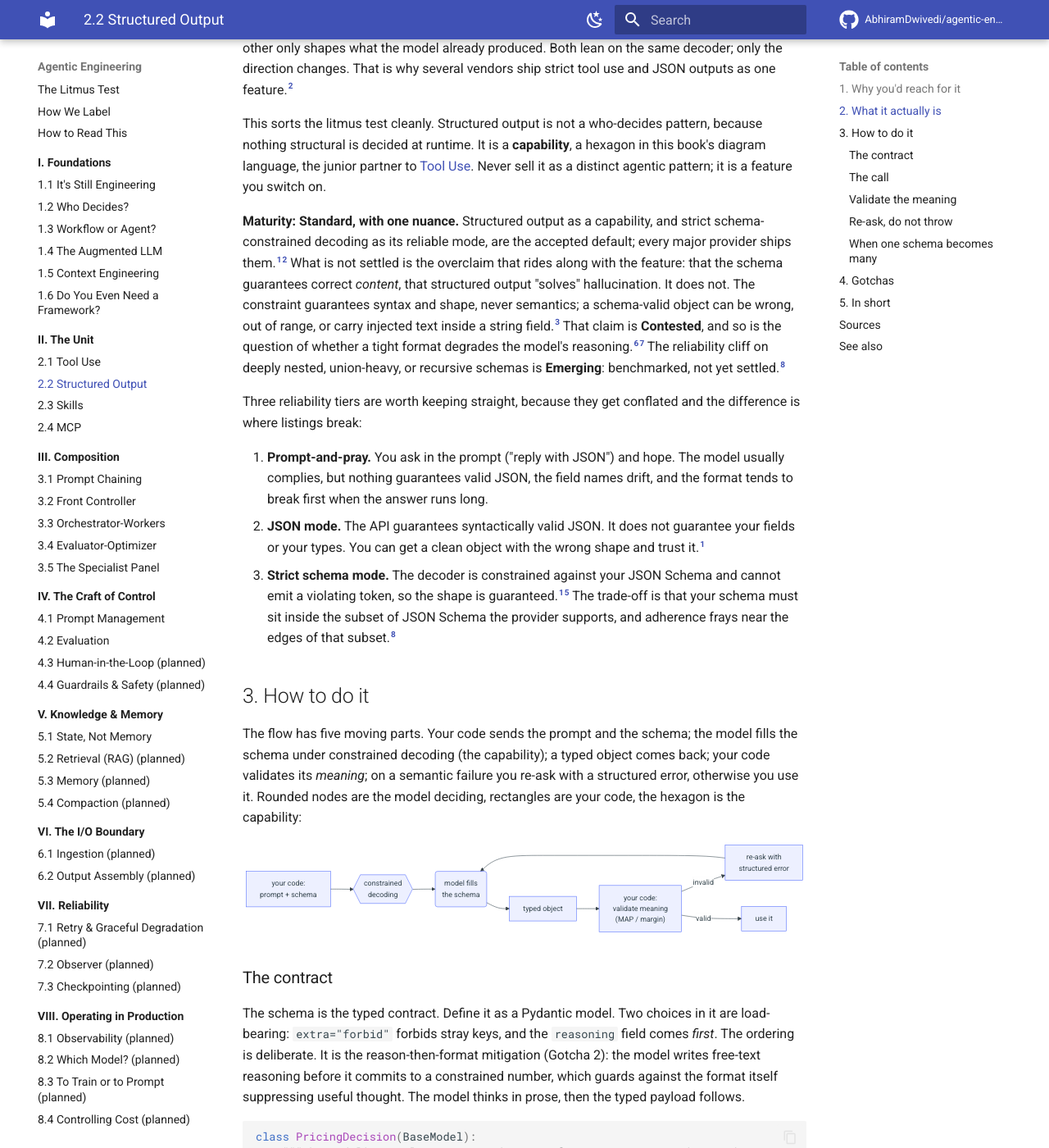
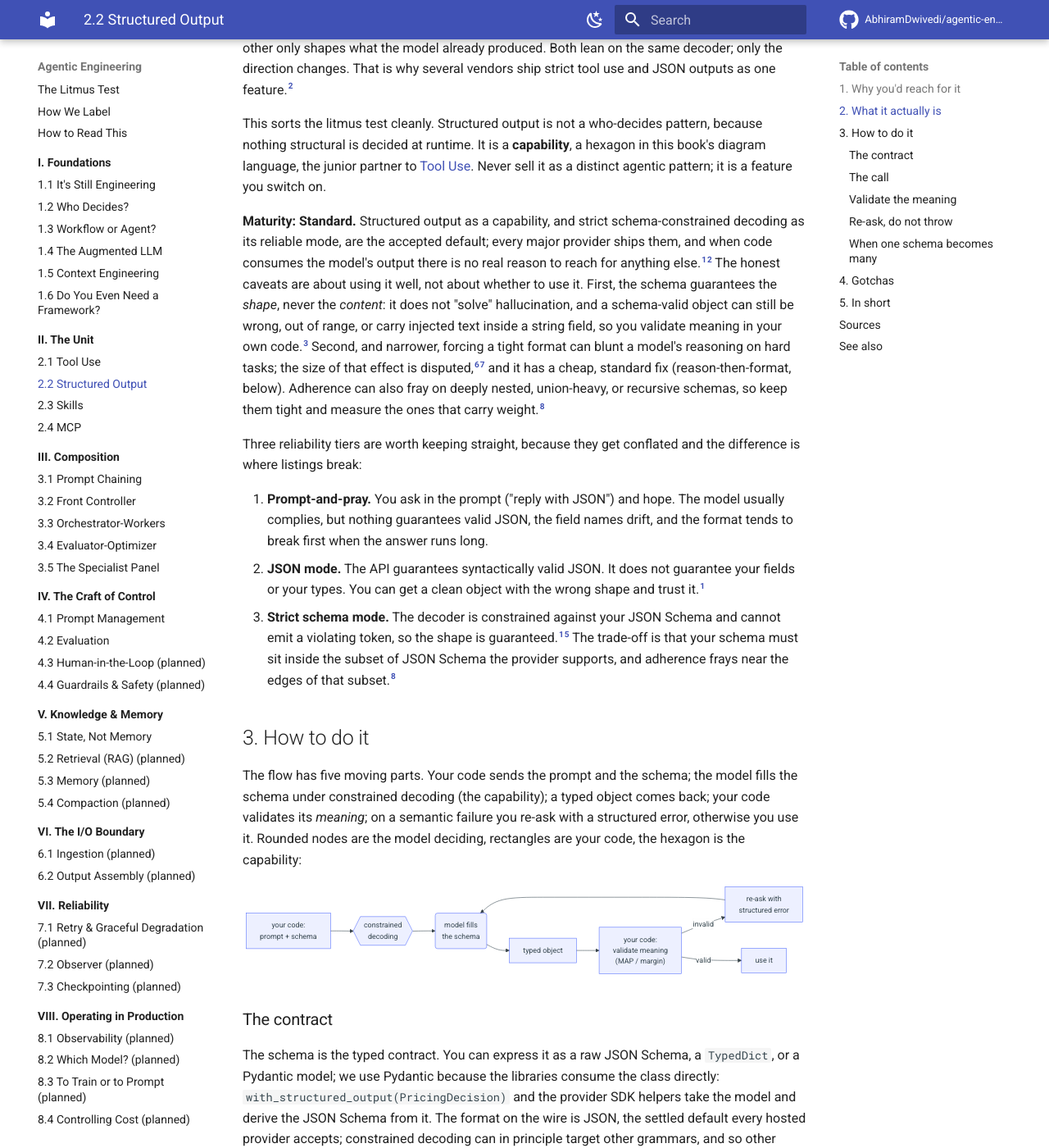
Before and after one commit to AbhiramDwivedi/agentic-engineering, an MkDocs documentation site: the page built from docs/the-unit/structured-output.md, in a window 1280 px wide and 1400 px high, scrolled down 1475 px. Shown: the whole window at 82% size. Built offline with MkDocs 1.6.1 and Material for MkDocs 9.7.7, drawn with Linux system fonts in a browser that asks for light colours; comment, search, counter and statistics services are not loaded; some of the changed text lies outside the part shown.

Commit message:
2.2: clean Standard verdict; add schema vehicles + JSON-default note
Lead with an unambiguous Standard verdict (no real reason to avoid structured output when code consumes the output); present shape-not-content and the reasoning-degradation debate as 'use it well' guidance, not adoption caveats. Add the schema vehicles (raw JSON Schema / TypedDict / Pydantic, Pydantic the default because libraries consume it directly) and the format point (JSON the settled default; constrained decoding can target other grammars) to How-to. Record the editorial decision in the coverage sign-off.

Co-Authored-By: Claude Opus 4.8 <noreply@anthropic.com>

````diff
--- a/docs/the-unit/structured-output.md
+++ b/docs/the-unit/structured-output.md
@@ -1,6 +1,6 @@
 # 2.2 Structured Output
 
-<small class="chapter-meta">**Maturity: Standard** (the capability and strict schema mode are the accepted default; "the schema guarantees correct content" is the contested overclaim) · *Who decides:* a capability, not a pattern · *Grounding:* research + companion repo · *Last reviewed:* 2026-06</small>
+<small class="chapter-meta">**Maturity: Standard** (the accepted default whenever code, not a person, consumes the model's output) · *Who decides:* a capability, not a pattern · *Grounding:* research + companion repo · *Last reviewed:* 2026-06</small>
 
 *The machine-checkable contract: a schema the model must fill, so its output is something your code can read instead of prose it has to parse.*
 
@@ -28,7 +28,7 @@ A schema is a typed contract you hand the model: the fields it must return, thei
 
 This sorts the litmus test cleanly. Structured output is not a who-decides pattern, because nothing structural is decided at runtime. It is a **capability**, a hexagon in this book's diagram language, the junior partner to [Tool Use](tool-use.md). Never sell it as a distinct agentic pattern; it is a feature you switch on.
 
-**Maturity: Standard, with one nuance.** Structured output as a capability, and strict schema-constrained decoding as its reliable mode, are the accepted default; every major provider ships them.[^openai][^anthropic] What is not settled is the overclaim that rides along with the feature: that the schema guarantees correct *content*, that structured output "solves" hallucination. It does not. The constraint guarantees syntax and shape, never semantics; a schema-valid object can be wrong, out of range, or carry injected text inside a string field.[^gemini] That claim is **Contested**, and so is the question of whether a tight format degrades the model's reasoning.[^tam][^dottxt] The reliability cliff on deeply nested, union-heavy, or recursive schemas is **Emerging**: benchmarked, not yet settled.[^jsonschemabench]
+**Maturity: Standard.** Structured output as a capability, and strict schema-constrained decoding as its reliable mode, are the accepted default; every major provider ships them, and when code consumes the model's output there is no real reason to reach for anything else.[^openai][^anthropic] The honest caveats are about using it well, not about whether to use it. First, the schema guarantees the *shape*, never the *content*: it does not "solve" hallucination, and a schema-valid object can still be wrong, out of range, or carry injected text inside a string field, so you validate meaning in your own code.[^gemini] Second, and narrower, forcing a tight format can blunt a model's reasoning on hard tasks; the size of that effect is disputed,[^tam][^dottxt] and it has a cheap, standard fix (reason-then-format, below). Adherence can also fray on deeply nested, union-heavy, or recursive schemas, so keep them tight and measure the ones that carry weight.[^jsonschemabench]
 
 Three reliability tiers are worth keeping straight, because they get conflated and the difference is where listings break:
 
@@ -53,7 +53,7 @@ flowchart LR
 
 ### The contract
 
-The schema is the typed contract. Define it as a Pydantic model. Two choices in it are load-bearing: `extra="forbid"` forbids stray keys, and the `reasoning` field comes *first*. The ordering is deliberate. It is the reason-then-format mitigation (Gotcha 2): the model writes free-text reasoning before it commits to a constrained number, which guards against the format itself suppressing useful thought. The model thinks in prose, then the typed payload follows.
+The schema is the typed contract. You can express it as a raw JSON Schema, a `TypedDict`, or a Pydantic model; we use Pydantic because the libraries consume the class directly: `with_structured_output(PricingDecision)` and the provider SDK helpers take the model and derive the JSON Schema from it. The format on the wire is JSON, the settled default every hosted provider accepts; constrained decoding can in principle target other grammars, and so other formats like YAML or XML, but JSON Schema is what you reach for in practice.[^outlines][^xgrammar] Two choices in the model are load-bearing: `extra="forbid"` forbids stray keys, and the `reasoning` field comes *first*. The ordering is deliberate. It is the reason-then-format mitigation (Gotcha 2): the model writes free-text reasoning before it commits to a constrained number, which guards against the format itself suppressing useful thought. The model thinks in prose, then the typed payload follows.
 
 ```python
 class PricingDecision(BaseModel):
@@ -323,7 +323,7 @@ A single flat schema like `PricingDecision` is the easy case. Production schemas
 
 1. **JSON mode is not structured output.** JSON mode guarantees valid JSON, not the field names or the types you asked for; only strict schema mode constrains the decoder to your shape.[^openai] Reaching for JSON mode and trusting the result is how you get a syntactically clean object with the wrong fields, parsed without complaint and acted on.
 
-2. **Format constraint may suppress reasoning.** There is a real finding that forcing a tight output format can degrade a model's reasoning compared with letting it answer freely.[^tam] There is an equally real rebuttal that the degradation traces to prompting and to forcing the answer before the reasoning, and that well-ordered constrained generation matches or beats free text.[^dottxt] This is Contested; the magnitude and even the direction are disputed. The defensible move is reason-then-format: put a free-text `reasoning` field first, let the model think before it commits to the typed payload, and measure your own task rather than assuming either side is right. The schema above is built that way.
+2. **Format constraint may suppress reasoning.** There is a real finding that forcing a tight output format can degrade a model's reasoning compared with letting it answer freely.[^tam] There is an equally real rebuttal that the degradation traces to prompting and to forcing the answer before the reasoning, and that well-ordered constrained generation matches or beats free text.[^dottxt] The magnitude, and even the direction, of that effect are disputed. The defensible move is reason-then-format: put a free-text `reasoning` field first, let the model think before it commits to the typed payload, and measure your own task rather than assuming either side is right. The schema above is built that way.
 
 3. **Valid shape is not valid content.** This is the chapter's center and worth stating as its own failure mode. Constrained decoding guarantees syntax and shape, never meaning. The `38900` `PricingDecision` is valid in every field and still below MAP. A schema-valid object can be hallucinated, out of range, or carry injected instructions inside a string field, and passing it straight downstream is exactly the OWASP "improper output handling" risk.[^owasp-llm05] Validate the meaning in your code, every time.
 
````
